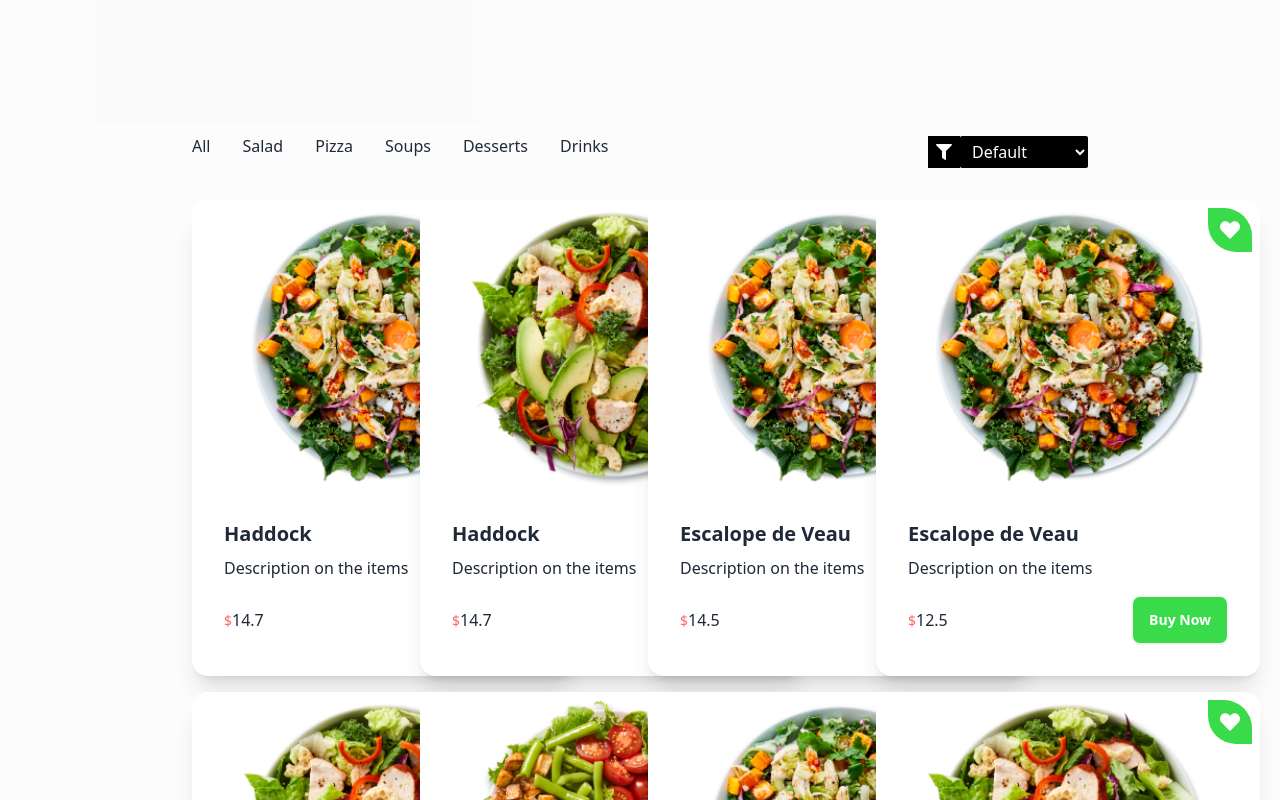
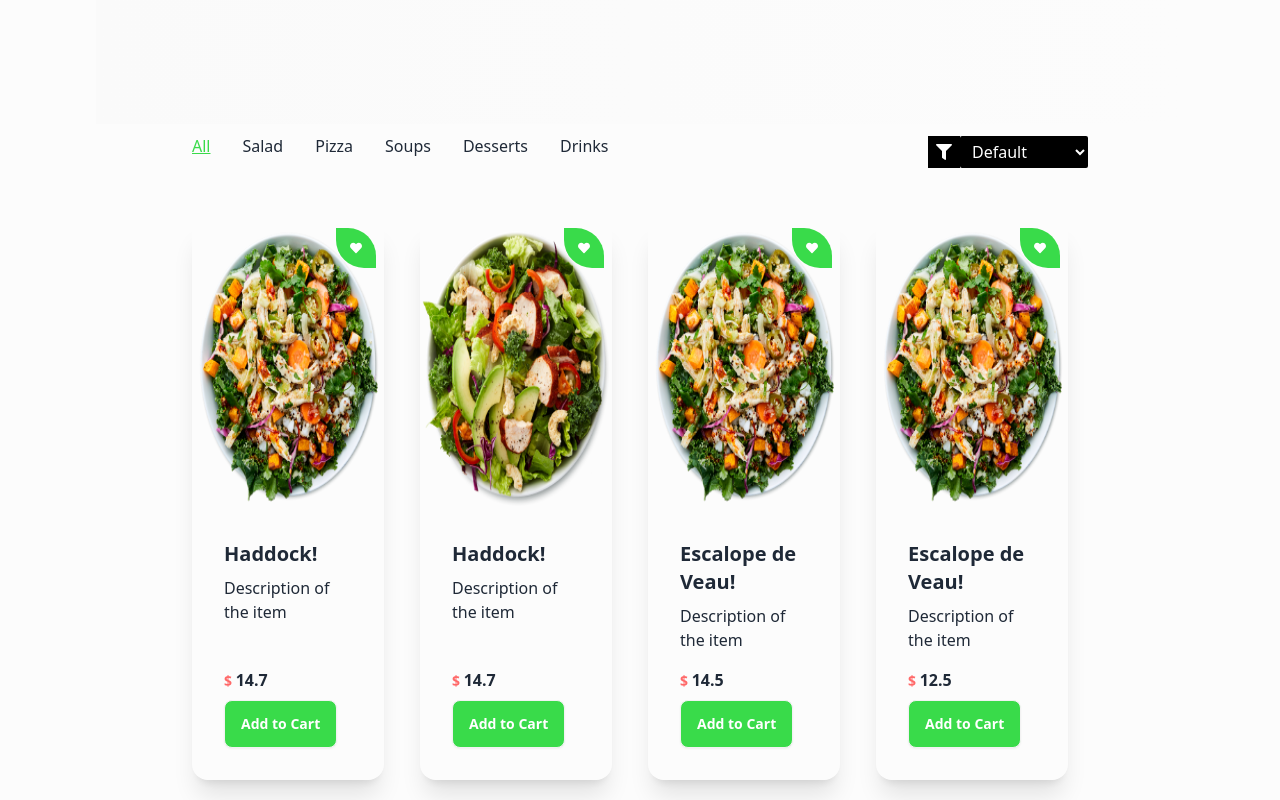
Before and after one commit to charuka97/Foody_Ecommerce_MERN_Web_Aplication, a React (Vite) app: page /menu in a window 1280 px wide. Shown: the part 560-1360 px from the top of the page. Built offline with nearby package versions, Linux system fonts and the light colour scheme.

Commit message:
product shop done

```diff
--- a/public/menu.json
+++ b/public/menu.json
@@ -193,7 +193,7 @@
     },
     {
         "_id": "642c155b2c4774f05c36eeba",
-        "name": "Haddock",
+        "name": "A Haddock",
         "recipe": "Chargrilled fresh tuna steak (served medium rare) on classic Niçoise salad with French beans.",
         "image": "/images/recipes/img1.png",
         "category": "drinks",
--- a/src/App.css
+++ b/src/App.css
@@ -22,3 +22,7 @@
 .heartStar{
   border-radius: 0px 28px 0px 28px;
 }
+
+.active{
+  @apply text-green underline
+}
--- a/src/components/Cards.jsx
+++ b/src/components/Cards.jsx
@@ -1,44 +1,36 @@
 import React, { useState } from "react";
+import { FaHeart } from "react-icons/fa";
 import { Link } from "react-router-dom";
-import { FaHeart } from "react-icons/fa";
 
 const Cards = ({ item }) => {
-  const [isHeartFileted, setIsHeartFileted] = useState(false);
+  const [isHeartFilled, setIsHeartFilled] = useState(false);
 
   const handleHeartClick = () => {
-    setIsHeartFileted(!isHeartFileted);
+    setIsHeartFilled(!isHeartFilled);
   };
-
   return (
-    <div className="card w-96 bg-base-100 shadow-xl">
+    <div to={`/menu/${item._id}`} className="card shadow-xl relative mr-5 md:my-5">
       <div
-        className={`rating gap-1 absolute right-2 top-2 p-3 heartStar bg-green ${
-          isHeartFileted ? "text-rose-600" : "text-white"
+        className={`rating gap-1 absolute right-2 top-2 p-3.5 heartStar bg-green ${
+          isHeartFilled ? "text-rose-500" : "text-white"
         }`}
         onClick={handleHeartClick}
       >
-        <FaHeart className="h-5 w-5 cursor-pointer" />
+        <FaHeart className="w-3 h-3 cursor-pointer" />
       </div>
-      <Link to={`/menu/${item.id}`}>
+      <Link to={`/menu/${item._id}`}>
         <figure>
-          <img
-            src={item.image}
-            alt=""
-            className="hover:scale-105 transition-all duration-200 md:h-72"
-          />
+          <img src={item.image} alt="Shoes" className="hover:scale-105 transition-all duration-300 md:h-72" />
         </figure>
       </Link>
       <div className="card-body">
-        <Link to={`/menu/${item.id}`}>
-          <h2 className="card-title">{item.name}</h2>
-        </Link>
-        <p>Description on the items</p>
+       <Link to={`/menu/${item._id}`}><h2 className="card-title">{item.name}!</h2></Link>
+        <p>Description of the item</p>
         <div className="card-actions justify-between items-center mt-2">
-          <h5 className="text-semibold">
-            <span className="text-red text-sm text-semibold">$</span>
-            {item.price}
+          <h5 className="font-semibold">
+            <span className="text-sm text-red">$ </span> {item.price}
           </h5>
-          <button className="btn bg-green text-white">Buy Now</button>
+          <button className="btn bg-green text-white">Add to Cart </button>
         </div>
       </div>
     </div>
```
